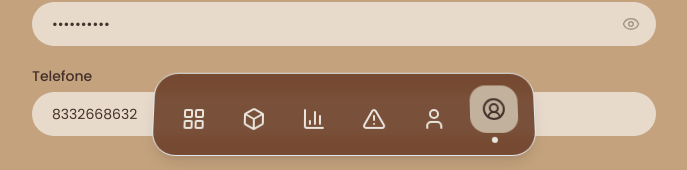
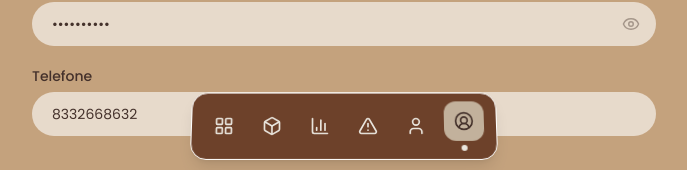
Before and after one commit to rafawzc/ferrovia_santa_cruz, a React (Vite) app in the folder frontend/: page /perfil in a window 1280 px wide. Shown: the part 628-798 px from the top of the page, without its empty margins (296-983 px from the left). Built offline with nearby package versions, Linux system fonts and the light colour scheme.

Commit message:
feat(nav): corrigir bug visual e adicionar outline branca

```diff
--- a/frontend/src/components/BottomNav/BottomNav.jsx
+++ b/frontend/src/components/BottomNav/BottomNav.jsx
@@ -22,10 +22,10 @@ export default function BottomNav() {
   }
 
   return (
-    <nav className="fixed bottom-0 left-0 right-0 z-50 flex justify-center pb-4 px-4">
+    <nav className="fixed bottom-0 left-0 right-0 z-50 flex justify-center pb-3 px-4">
       <div
-        className="flex items-end gap-3 px-4 py-3 rounded-3xl border bg-componente1/90 backdrop-blur-sm shadow-lg"
-        style={{ transform: 'perspective(600px) rotateX(8deg)' }}
+        className="flex items-center justify-center gap-2 px-3 py-2 rounded-2xl bg-componente1 shadow-lg outline-none border border-white"
+        style={{ transform: 'perspective(600px) rotateX(8deg)', willChange: 'transform' }}
       >
         {navItems.map((item, i) => {
           const active = isActive(item.path)
@@ -41,23 +41,20 @@ export default function BottomNav() {
             >
               <button
                 onClick={() => navigate(item.path)}
-                className={`relative flex items-center justify-center w-12 h-12 rounded-2xl transition-all duration-200 ${
+                className={`relative flex items-center justify-center w-10 h-10 rounded-xl transition-colors duration-200 outline-none ${
                   isHovered
-                    ? 'bg-componente3 scale-110 shadow-lg shadow-componente3/30'
+                    ? 'bg-componente3'
                     : active
                     ? 'bg-componente3'
                     : 'bg-transparent hover:bg-componente3/50'
                 }`}
               >
                 <Icon
-                  size={24}
+                  size={20}
                   className={`transition-colors ${
                     active ? 'text-texto1' : 'text-texto2'
                   }`}
                 />
-                {isHovered && (
-                  <span className="absolute inset-0 rounded-2xl border border-texto2/30" />
-                )}
               </button>
               {active && (
                 <div className="w-1.5 h-1.5 rounded-full bg-texto2 mt-1" />
--- a/frontend/src/index.css
+++ b/frontend/src/index.css
@@ -25,3 +25,7 @@ body {
 input:focus {
   outline: none;
 }
+
+button:focus {
+  outline: none;
+}
```
